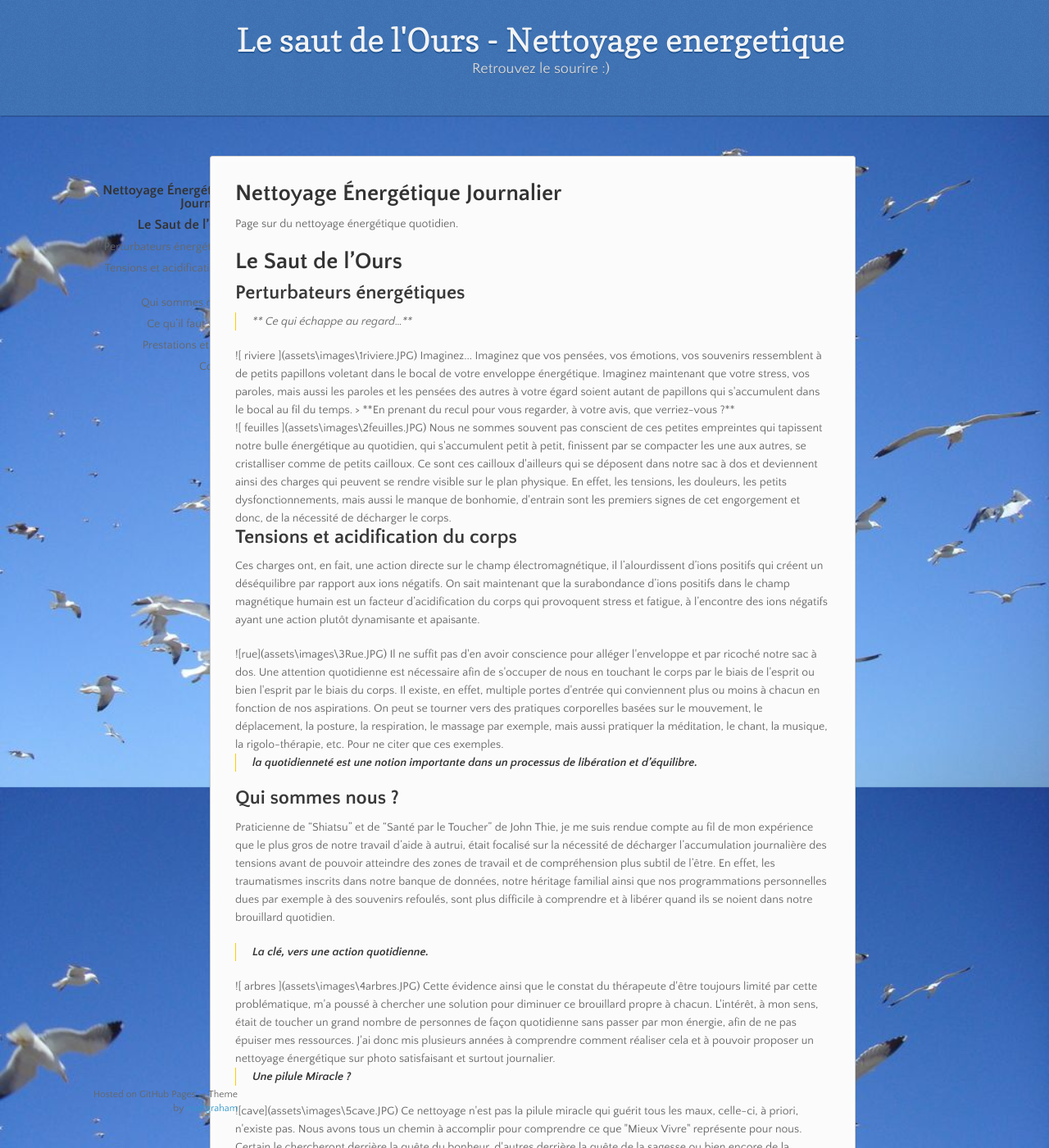
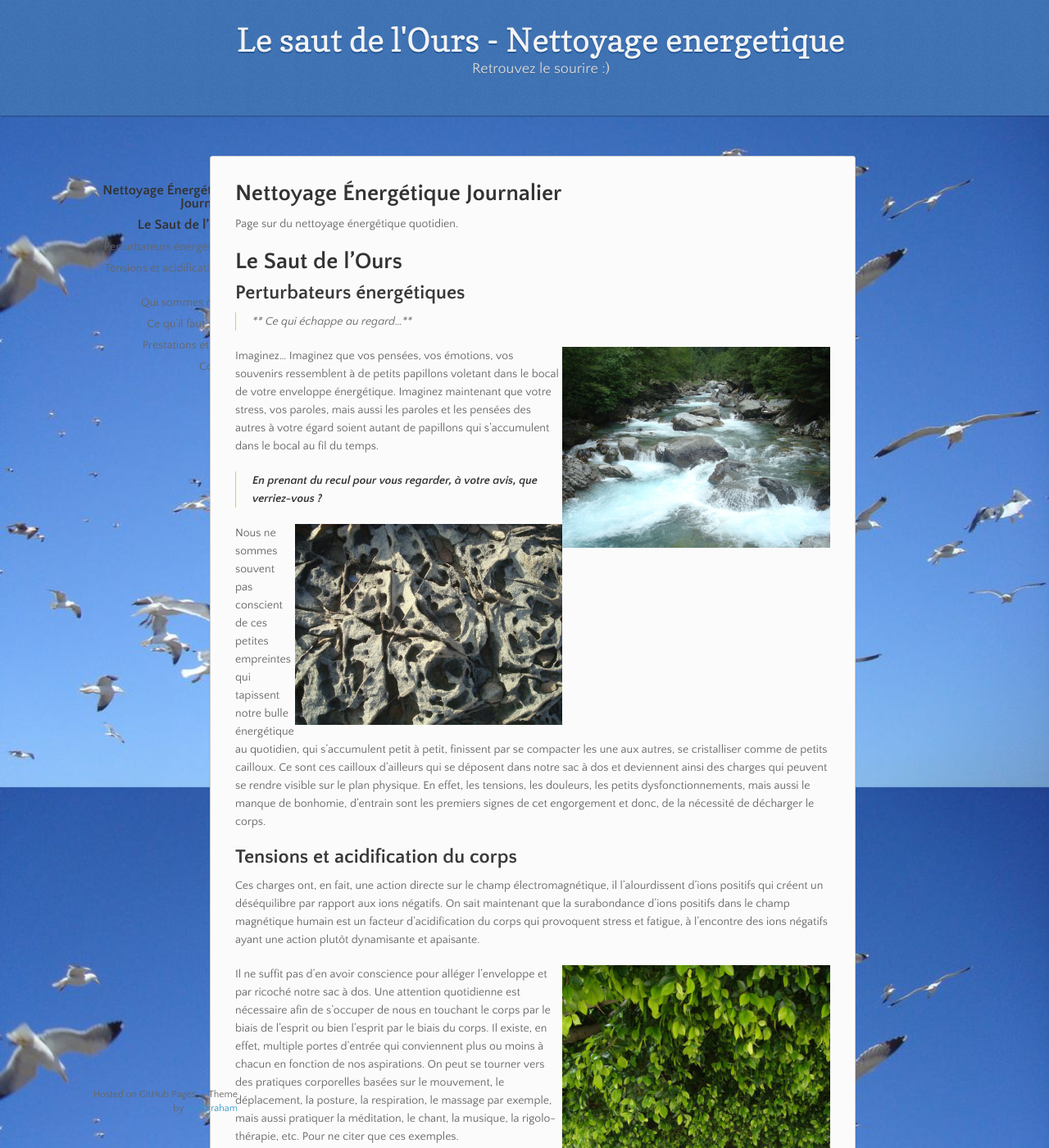
Before and after one commit to energetique/nettoyage, a Jekyll site: the page built from index.md, in a window 1280 px wide and 1400 px high. Shown: the whole window at 82% size. Built offline with Jekyll 4.4.1, drawn with Linux system fonts in a browser that asks for light colours; our own code applies the rules of GitHub Pages for plain Markdown files; some of the changed text lies outside the part shown.

Commit message:
travail sur img

```diff
--- a/index.md
+++ b/index.md
@@ -12,9 +12,11 @@ Page sur du nettoyage énergétique quotidien.
 
 > ** Ce qui échappe au regard...**
 
-<div class="block">
+
+
 
 ![ riviere ](assets\images\1riviere.JPG)
+
 
 Imaginez... Imaginez que vos pensées, vos émotions, vos souvenirs ressemblent à de petits
 papillons voletant dans le bocal de votre enveloppe énergétique. Imaginez maintenant que
@@ -23,11 +25,13 @@ soient autant de papillons qui s'accumulent dans le bocal au fil du temps.
 
 > **En prenant du recul pour vous regarder, à votre avis, que verriez-vous ?**
 
-</div>
 
-<div class="block">
+
+
+
 
 ![ feuilles ](assets\images\2feuilles.JPG)
+
 
 Nous ne sommes souvent pas conscient de ces petites empreintes qui tapissent notre bulle
 énergétique au quotidien, qui s'accumulent petit à petit, finissent par se compacter les une
@@ -37,13 +41,12 @@ visible sur le plan physique. En effet, les tensions, les douleurs, les petits
 dysfonctionnements, mais aussi le manque de bonhomie, d'entrain sont les premiers
 signes de cet engorgement et donc, de la nécessité de décharger le corps.
 
-</div>
 
 ## Tensions et acidification du corps
 
 Ces charges ont, en fait, une action directe sur le champ électromagnétique, il l'alourdissent d'ions positifs qui créent un déséquilibre par rapport aux ions négatifs. On sait maintenant que la surabondance d'ions positifs dans le champ magnétique humain est un facteur d'acidification du corps qui provoquent stress et fatigue, à l'encontre des ions négatifs ayant une action plutôt dynamisante et apaisante.
 
-<div class="block">
+
 
 ![rue](assets\images\3Rue.JPG)
 
@@ -55,7 +58,6 @@ posture, la respiration, le massage par exemple, mais aussi
 pratiquer la méditation, le chant, la musique, la rigolo-thérapie, etc. Pour ne citer que ces
 exemples.
 
-</div>
 
 > **la quotidienneté est une notion importante dans un processus de libération et
 d'équilibre.**
@@ -73,7 +75,7 @@ difficile à comprendre et à libérer quand ils se noient dans notre brouillard
 
 > **La clé, vers une action quotidienne.**
 
-<div class="block">
+
 
 ![ arbres ](assets\images\4arbres.JPG)
 
@@ -84,29 +86,26 @@ quotidienne sans passer par mon énergie, afin de ne pas épuiser mes ressources
 mis plusieurs années à comprendre comment réaliser cela et à pouvoir proposer un
 nettoyage énergétique sur photo satisfaisant et surtout journalier.
 
-</div>
 
 > **Une pilule Miracle ?**
 
-<div class="block">
+
 
 ![cave](assets\images\5cave.JPG)
 
 Ce nettoyage n'est pas la pilule miracle qui guérit tous les maux, celle-ci, à priori, n'existe pas. Nous avons tous un chemin à accomplir pour comprendre ce que "Mieux Vivre" représente pour nous. Certain le chercheront derrière la quête du bonheur, d'autres derrière la quête de la sagesse ou bien encore de la sécurité ou de la réussite ou du bon sens, de la simplicité... Mais, de toute façon, ce chemin de compréhension, personne ne peut le tracer à notre place.
 
-</div>
 
 ## Ce qu'il faut savoir
 
 Le nettoyage énergétique quotidien que je propose aujourd'hui permet de libérer un certains nombres de charges dont certaines appartiennent à l'héritage familial. Celui-ci dégage le corps de ces tensions inscrites à notre insu et devenues inutiles dans la compréhension globale de notre histoire. Il contribue ainsi à une meilleur clarté d'esprit en lui donnant la possibilité de prendre du recul sur les évènements, mais aussi l'incite à se positionner différemment tout en recentrant ses priorités. C'est un temps de respiration afin de mieux comprendre ce qui nous est donné de vivre.
 
-<div class="block">
+
 
 ![cascade](assets\images\6cascade.JPG)
 
 Il est intéressant à faire, par exemple, en complément d'un travail thérapeutique quel que soit la méthode choisie. Il peut être aussi un bon appui pour les personnes en fatigue chronique, en surmenage incessant qui ne savent plus par quel bout prendre les choses. C'est un bon allié pour des personnes qui travaillent avec du monde, sur des postes à responsabilité ou en représentation. C'est surtout une attention que l'on s'accorde afin de ne pas se surcharger, car quel que soit notre mode de vie ou notre activité, l'accumulation des petites tensions est le lot de chacun. Cela peut ainsi vous permettre de mieux gérer votre quotidien même si celui-ci est dense.
 
-</div>
 
 > **Ce nettoyage énergétique se fait sur une période de trois mois minimum.**
 
@@ -117,7 +116,7 @@ nous pouvons en atteindre d'autres.
 
 En plus de ce nettoyage journalier, je propose un protocole d'accompagnement avec des conseils pour travailler sur la vitalité. Celui-ci permettra au corps de mieux gérer les changements inhérents au processus de dégagement. En effet, quand un travail s'effectue sur l'enveloppe énergétique, il n'est pas rare d'avoir des fatigues de fin de journée.
 
-<div class="block">
+
 
 ![flower](assets\images\7fower.JPG)
 
@@ -127,7 +126,6 @@ dizaine de phrases peuvent suffire mais, à mon sens, cette démarche est import
 elle donne le recul nécessaire pour réaliser ce qui est en train de s'inscrire dans votre
 réalité. Cette étape n'est pas obligatoire, mais elle est recommandée.
 
-</div>
 
 > **Un temps de pause tel une respiration.**
 
@@ -135,7 +133,7 @@ Enfin, ce nettoyage journalier peut se faire sur une durée plus longue afin de
 
 ## Prestations et Tarifs
 
-<div class="block">
+
 
 ![rock](assets\images\8rock.JPG)
 
@@ -148,7 +146,6 @@ Enfin, ce nettoyage journalier peut se faire sur une durée plus longue afin de
 
 > **Réglement par chèque**
 
-</div>
 
 ## Contact
 
```
